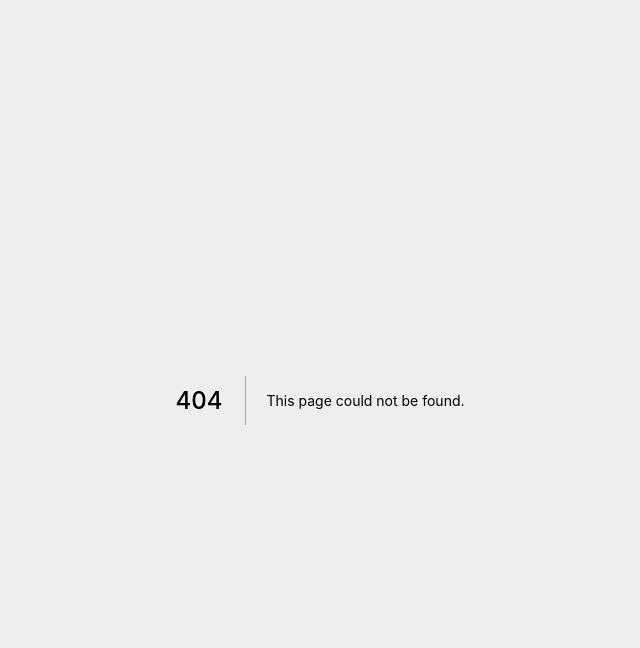
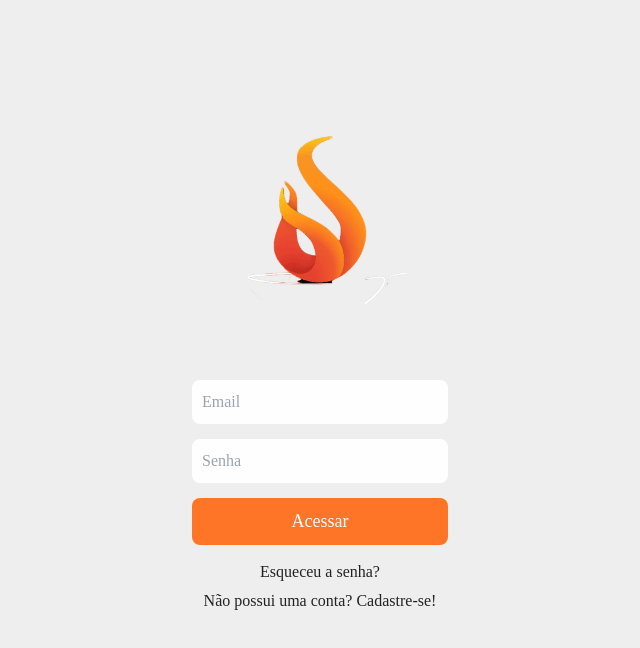
Before and after one commit to ducktechbr/foodsfun-frontend, a Next.js app: page /pedidos in a window 1280 px wide. Before the commit this address had no page. Shown: the top 648 px of the page, without its empty margins (320-960 px from the left). Built offline with nearby package versions, Linux system fonts and the light colour scheme; a web font is replaced by a local one.

Commit message:
criada lógica para login e index

```diff
--- a/package.json
+++ b/package.json
@@ -15,6 +15,7 @@
     "react": "18.1.0",
     "react-dom": "18.1.0",
     "react-redux": "^8.0.0-beta.1",
+    "react-router-dom": "^6.3.0",
     "redux": "^4.2.0"
   },
   "devDependencies": {
--- /dev/null
+++ b/src/middlewares/loggedUser.js
@@ -0,0 +1,15 @@
+import { useContext } from "react";
+import { useRouter } from "next/router";
+
+import { AuthContext } from "../contexts/authContext";
+
+export function LoggedUser({ component: Component }) {
+  const router = useRouter();
+  const { loggedInUser } = useContext(AuthContext);
+
+  if (!loggedInUser.token) {
+    return <Component />;
+  } else {
+    router.push("/pedidos");
+  }
+}
--- a/src/contexts/protectedRoute.js
+++ b/src/middlewares/protectedRoute.js
@@ -1,6 +1,7 @@
 import { useContext } from "react";
 import { Navigate } from "react-router-dom";
-import { AuthContext } from "../../contexts/authContext";
+import { AuthContext } from "../contexts/authContext";
+import Index from "../pages";
 
 export function ProtectedRoute({ component: Component }) {
   const { loggedInUser } = useContext(AuthContext);
@@ -8,6 +9,6 @@ export function ProtectedRoute({ component: Component }) {
   if (loggedInUser.token) {
     return <Component />;
   } else {
-    return <Navigate to="/" />;
+    return <Index />;
   }
 }
--- a/src/pages/index.js
+++ b/src/pages/index.js
@@ -1,85 +1,6 @@
-import styles from "../../styles/login.module.css";
-import { useRouter } from "next/router";
-import { useState, useContext } from "react";
-import { api } from "../api/index";
-import { AuthContext } from "../contexts/authContext";
+import { LoggedUser } from "../middlewares/loggedUser";
 
-import Head from "next/head";
-import Link from "next/link";
-
+import Login from "./login";
 export default function Home() {
-  const { setLoggedInUser } = useContext(AuthContext);
-
-  const [form, setForm] = useState({ email: "", password: "" });
-  const [loading, setLoading] = useState(false);
-
-  function handleChange(event) {
-    setForm({ ...form, [event.target.name]: event.target.value });
-  }
-
-  async function handleSubmit(event) {
-    event.preventDefault();
-
-    try {
-      setLoading(true);
-
-      const response = await api.post("/login", form);
-
-      setLoggedInUser(response.data);
-
-      localStorage.setItem("loggedInUser", JSON.stringify(response.data));
-
-      setLoading(false);
-
-      console.log("logado");
-    } catch (error) {
-      console.log(error);
-      setLoading(false);
-    }
-  }
-
-  return (
-    <div className="font-theme">
-      <Head>
-        <title>Login</title>
-        <meta name="description" content="Template web app" />
-        <link rel="icon" href="/favicon.ico" />
-      </Head>
-
-      <div className={styles.body}>
-        <div className={styles.logo}></div>
-      </div>
-
-      <form className={styles.inputContainer} onSubmit={handleSubmit}>
-        <input
-          className={styles.input}
-          type="email"
-          placeholder="Email"
-          readOnly={loading}
-          required={true}
-          onChange={handleChange}
-        />
-        <input
-          className={styles.input}
-          type="password"
-          placeholder="Senha"
-          readOnly={loading}
-          required={true}
-          onChange={handleChange}
-        />
-        <button type="submit" disabled={loading} className={styles.button}>
-          Acessar
-        </button>
-      </form>
-
-      <div className={styles.textArea}>
-        <Link href="#">
-          <a className={styles.text}>Esqueceu a senha?</a>
-        </Link>
-        <Link href="../signup">
-          <a className={styles.text}>Não possui uma conta? Cadastre-se!</a>
-        </Link>
-      </div>
-    </div>
-  );
+  return <LoggedUser component={Login} />;
 }
--- /dev/null
+++ b/src/pages/login/index.js
@@ -0,0 +1,89 @@
+import styles from "../../../styles/login.module.css";
+import { useRouter } from "next/router";
+import { useState, useContext } from "react";
+import { api } from "../../api/index";
+import { AuthContext } from "../../contexts/authContext";
+
+import Head from "next/head";
+import Link from "next/link";
+
+export default function Login() {
+  const { setLoggedInUser } = useContext(AuthContext);
+
+  const router = useRouter();
+
+  const [form, setForm] = useState({ email: "", password: "" });
+  const [loading, setLoading] = useState(false);
+
+  function handleChange(event) {
+    setForm({ ...form, [event.target.name]: event.target.value });
+  }
+
+  async function handleSubmit(event) {
+    event.preventDefault();
+
+    try {
+      setLoading(true);
+
+      const response = await api.post("/login", form);
+
+      setLoggedInUser(response.data);
+
+      localStorage.setItem("loggedInUser", JSON.stringify(response.data));
+
+      setLoading(false);
+
+      //   console.log("logado");
+      //   router.push("/pedidos");
+    } catch (error) {
+      console.log(error);
+      setLoading(false);
+    }
+  }
+  return (
+    <div className="font-theme">
+      <Head>
+        <title>Login</title>
+        <meta name="description" content="Template web app" />
+        <link rel="icon" href="/favicon.ico" />
+      </Head>
+
+      <div className={styles.body}>
+        <div className={styles.logo}></div>
+      </div>
+
+      <form className={styles.inputContainer} onSubmit={handleSubmit}>
+        <input
+          className={styles.input}
+          type="email"
+          placeholder="Email"
+          readOnly={loading}
+          required={true}
+          onChange={handleChange}
+          name="email"
+        />
+        <input
+          className={styles.input}
+          type="password"
+          placeholder="Senha"
+          readOnly={loading}
+          required={true}
+          onChange={handleChange}
+          name="password"
+        />
+        <button type="submit" disabled={loading} className={styles.button}>
+          Acessar
+        </button>
+      </form>
+
+      <div className={styles.textArea}>
+        <Link href="#">
+          <a className={styles.text}>Esqueceu a senha?</a>
+        </Link>
+        <Link href="/signup">
+          <a className={styles.text}>Não possui uma conta? Cadastre-se!</a>
+        </Link>
+      </div>
+    </div>
+  );
+}
--- a/src/pages/produtos/index.js
+++ b/src/pages/pedidos/index.js
@@ -2,8 +2,9 @@ import { NavBar } from "../../components/NavBar";
 import { DropDown } from "../../components/Dropdown";
 import Card from "../../components/Card";
 import AddButton from "../../components/AddButton";
+import { ProtectedRoute } from "../../middlewares/protectedRoute";
 
-export default function Pedidos() {
+function Page() {
   return (
     <div className="flex">
       <NavBar />
@@ -30,11 +31,6 @@ export default function Pedidos() {
   );
 }
 
-{
-  /* <div className="md:col-span-2 lg:col-span-3 2xl:col-span-4 3xl:col-span-5 flex justify-around w-full mt-4 mb-4">
-<DropDown />
-<div>
-  <h1></h1>
-</div>
-</div> */
+export default function () {
+  return <ProtectedRoute component={Page} />;
 }
```
Also changed, not shown: 2 other files (tests, documents, lock files or other folders).
